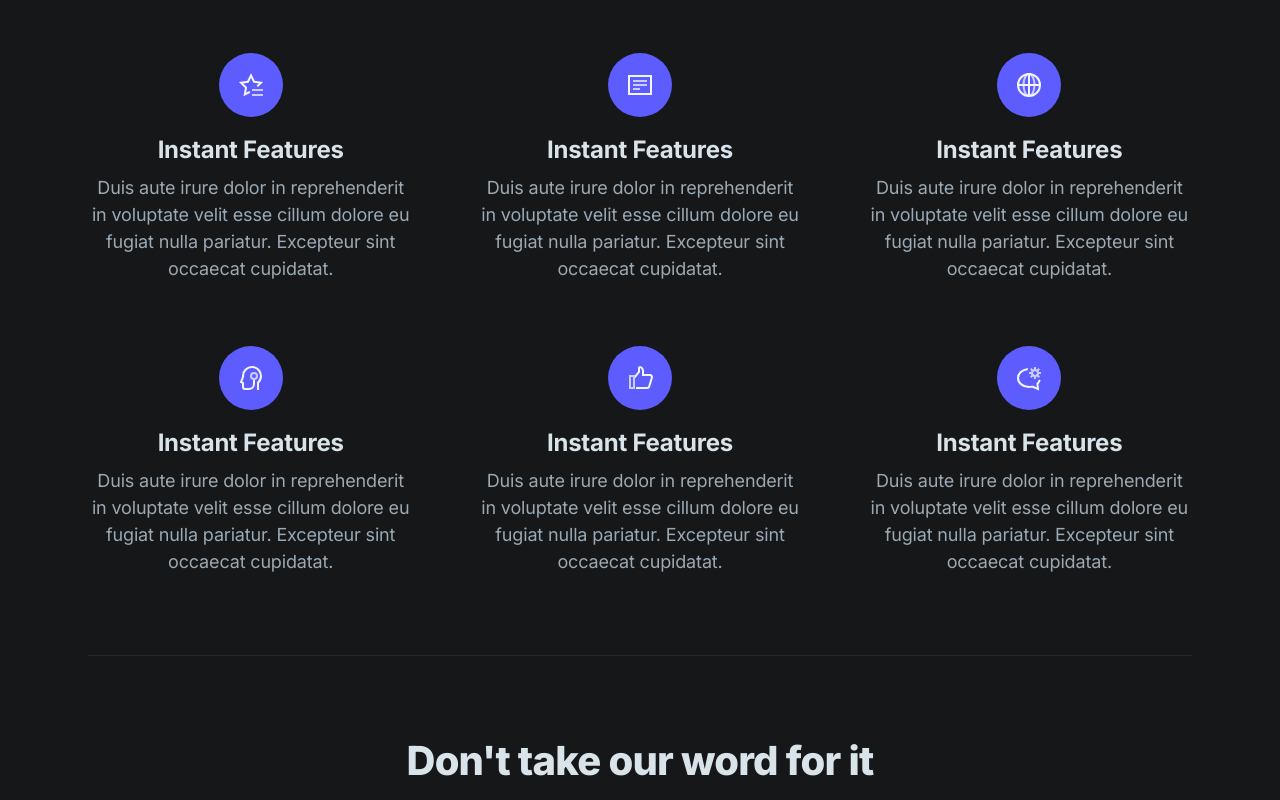
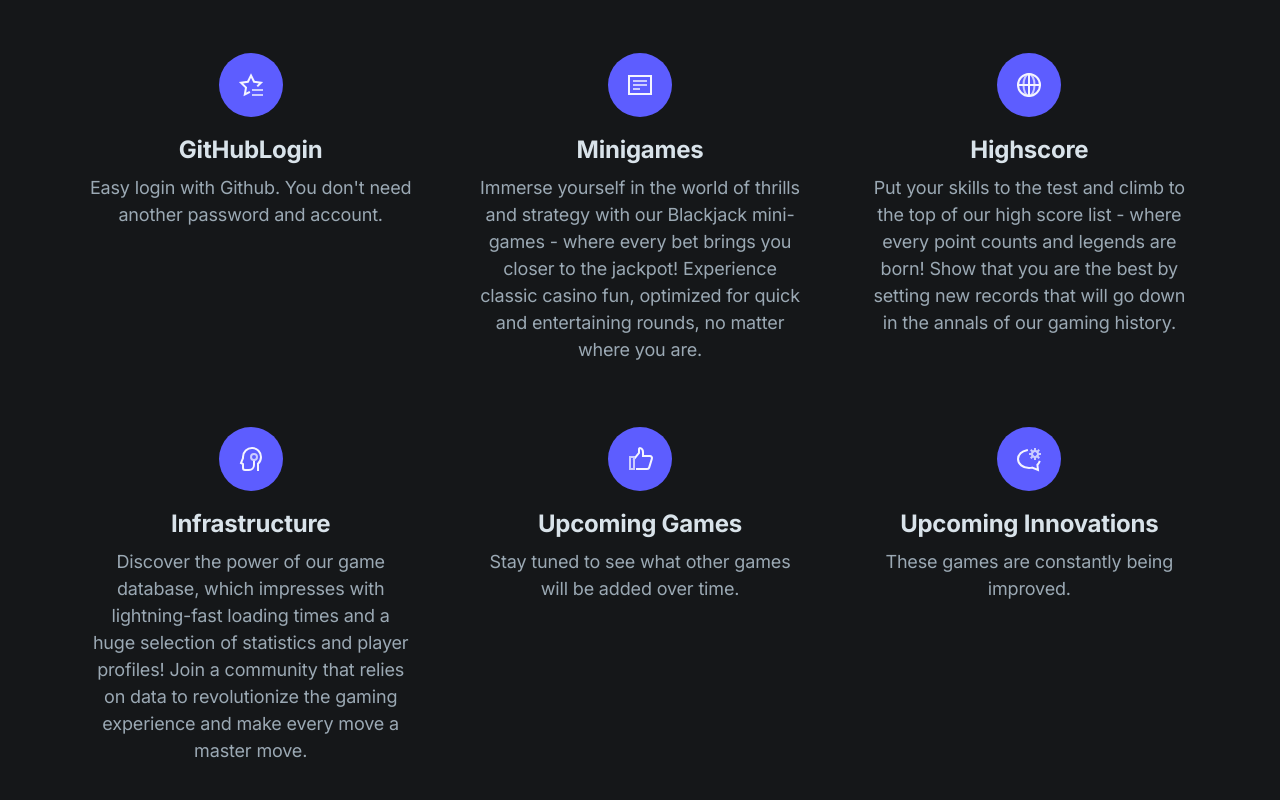
Before and after one commit to SE-TINF22B6/time2shine, a Next.js app in the folder frontend2shine/: page / in a window 1280 px wide. Shown: the part 1240-2040 px from the top of the page. Built offline with nearby package versions, Linux system fonts and the light colour scheme.

Commit message:
Added BJ page

```diff
--- a/frontend2shine/app/(default)/page.tsx
+++ b/frontend2shine/app/(default)/page.tsx
@@ -12,7 +12,7 @@ export default function Home() {
     <>
       <Hero />
       <Features />
-      <Testimonials />
+      <Testimonials />k
     </>
   )
 
--- a/frontend2shine/components/features.tsx
+++ b/frontend2shine/components/features.tsx
@@ -20,8 +20,8 @@ export default function Features() {
                 <path className="stroke-current text-purple-100" d="M30 39.313l-4.18 2.197L27 34.628l-5-4.874 6.91-1.004L32 22.49l3.09 6.26L42 29.754l-3 2.924" strokeLinecap="square" strokeWidth="2" fill="none" fillRule="evenodd" />
                 <path className="stroke-current text-purple-300" d="M43 42h-9M43 37h-9" strokeLinecap="square" strokeWidth="2" />
               </svg>
-              <h4 className="h4 mb-2">Instant Features</h4>
-              <p className="text-lg text-gray-400 text-center">Duis aute irure dolor in reprehenderit in voluptate velit esse cillum dolore eu fugiat nulla pariatur. Excepteur sint occaecat cupidatat.</p>
+              <h4 className="h4 mb-2">GitHubLogin</h4>
+              <p className="text-lg text-gray-400 text-center">Easy login with Github. You don't need another password and account.</p>
             </div>
 
             {/* 2nd item */}
@@ -31,8 +31,8 @@ export default function Features() {
                 <path className="stroke-current text-purple-100" strokeWidth="2" strokeLinecap="square" d="M21 23h22v18H21z" fill="none" fillRule="evenodd" />
                 <path className="stroke-current text-purple-300" d="M26 28h12M26 32h12M26 36h5" strokeWidth="2" strokeLinecap="square" />
               </svg>
-              <h4 className="h4 mb-2">Instant Features</h4>
-              <p className="text-lg text-gray-400 text-center">Duis aute irure dolor in reprehenderit in voluptate velit esse cillum dolore eu fugiat nulla pariatur. Excepteur sint occaecat cupidatat.</p>
+              <h4 className="h4 mb-2">Minigames</h4>
+              <p className="text-lg text-gray-400 text-center">Immerse yourself in the world of thrills and strategy with our Blackjack mini-games - where every bet brings you closer to the jackpot! Experience classic casino fun, optimized for quick and entertaining rounds, no matter where you are.</p>
             </div>
 
             {/* 3rd item */}
@@ -45,8 +45,10 @@ export default function Features() {
                   <circle className="stroke-current text-purple-100" cx="11" cy="11" r="11" />
                 </g>
               </svg>
-              <h4 className="h4 mb-2">Instant Features</h4>
-              <p className="text-lg text-gray-400 text-center">Duis aute irure dolor in reprehenderit in voluptate velit esse cillum dolore eu fugiat nulla pariatur. Excepteur sint occaecat cupidatat.</p>
+              <h4 className="h4 mb-2">Highscore</h4>
+              <p className="text-lg text-gray-400 text-center">Put your skills to the test and climb to the top of our high score list - where every point counts and legends are born! Show that you are the best by setting new records that will go down in the annals of our gaming history.
+
+                </p>
             </div>
 
             {/* 4th item */}
@@ -58,8 +60,9 @@ export default function Features() {
                   <circle className="stroke-current text-purple-300" cx="13" cy="9" r="3" />
                 </g>
               </svg>
-              <h4 className="h4 mb-2">Instant Features</h4>
-              <p className="text-lg text-gray-400 text-center">Duis aute irure dolor in reprehenderit in voluptate velit esse cillum dolore eu fugiat nulla pariatur. Excepteur sint occaecat cupidatat.</p>
+              <h4 className="h4 mb-2">Infrastructure</h4>
+              <p className="text-lg text-gray-400 text-center">Discover the power of our game database, which impresses with lightning-fast loading times and a huge selection of statistics and player profiles! Join a community that relies on data to revolutionize the gaming experience and make every move a master move.
+                </p>
             </div>
 
             {/* 5th item */}
@@ -71,8 +74,9 @@ export default function Features() {
                   <path className="stroke-current text-purple-300" d="M22 30h4v12h-4z" />
                 </g>
               </svg>
-              <h4 className="h4 mb-2">Instant Features</h4>
-              <p className="text-lg text-gray-400 text-center">Duis aute irure dolor in reprehenderit in voluptate velit esse cillum dolore eu fugiat nulla pariatur. Excepteur sint occaecat cupidatat.</p>
+              <h4 className="h4 mb-2">Upcoming Games</h4>
+              <p className="text-lg text-gray-400 text-center">Stay tuned to see what other games will be added over time.
+              </p>
             </div>
 
             {/* 6th item */}
@@ -85,8 +89,8 @@ export default function Features() {
                   <path className="stroke-current text-purple-100" d="M8.86 1.18C3.8 1.988 0 5.6 0 10c0 5 4.9 9 11 9a10.55 10.55 0 003.1-.4L20 21l-.6-5.2a9.125 9.125 0 001.991-2.948" />
                 </g>
               </svg>
-              <h4 className="h4 mb-2">Instant Features</h4>
-              <p className="text-lg text-gray-400 text-center">Duis aute irure dolor in reprehenderit in voluptate velit esse cillum dolore eu fugiat nulla pariatur. Excepteur sint occaecat cupidatat.</p>
+              <h4 className="h4 mb-2">Upcoming Innovations</h4>
+              <p className="text-lg text-gray-400 text-center">These games are constantly being improved. </p>
             </div>
 
           </div>
```
